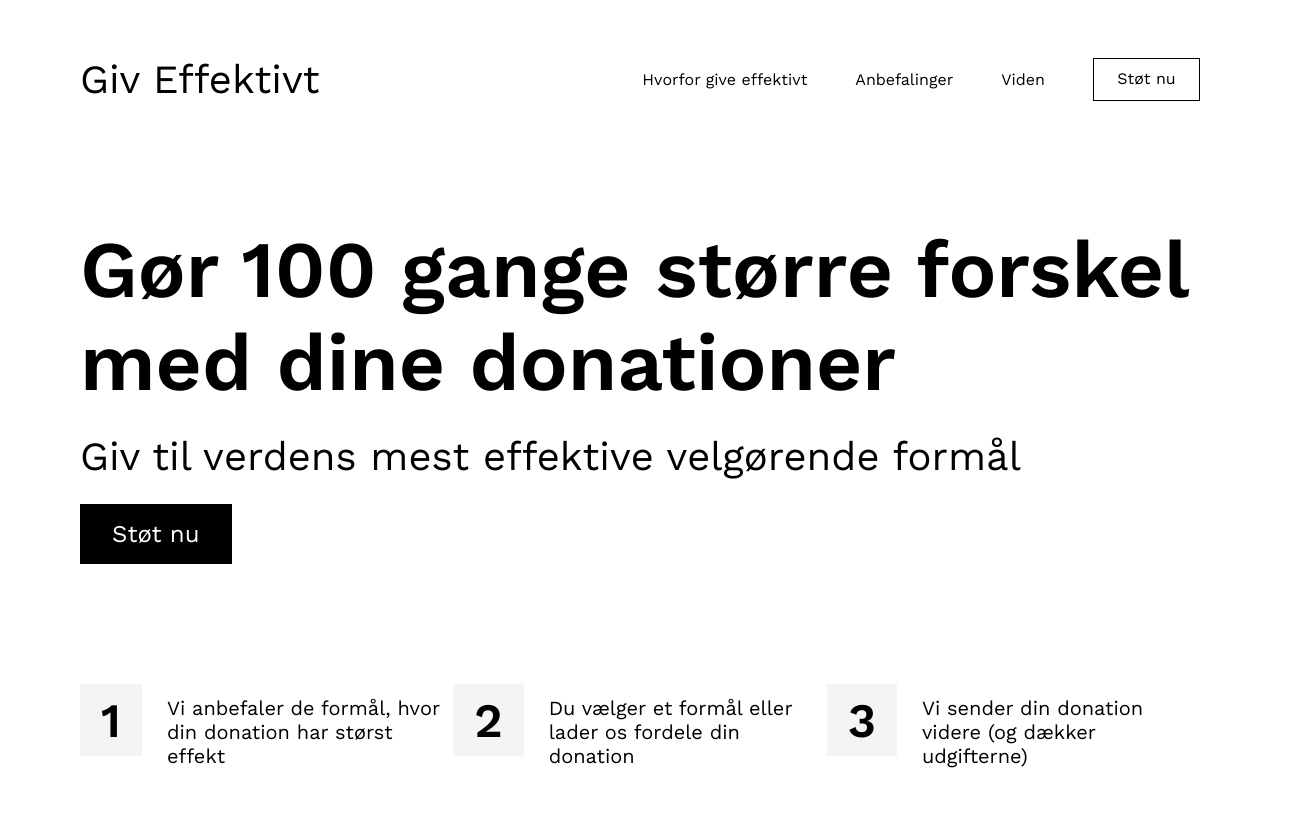
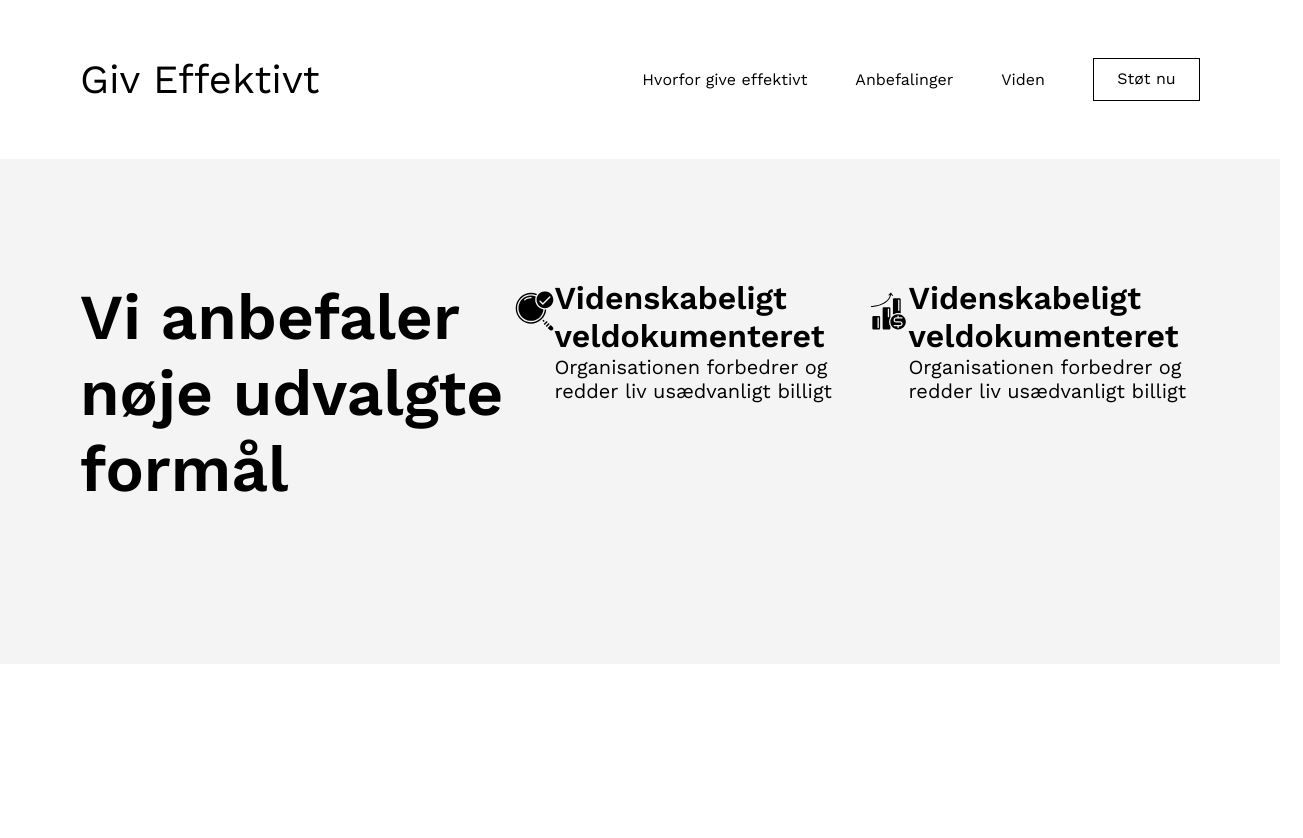
Before and after one commit to deniskolomoyets/denmarkcharity, a website: page index.html in a window 1280 px wide. Shown: the whole page, 1303 px wide, since content can reach past the window. After the commit the page ends 800 px from the top, so only its background shows below. Drawn offline with nearby package versions, Linux system fonts and the light colour scheme.

Commit message:
section goals

```diff
--- a/css/style.css
+++ b/css/style.css
@@ -10,6 +10,71 @@ body {
   font-family: 'Work Sans', sans-serif;
 }
 
+.none {
+  display: none !important;
+}
+
+.goals {
+  display: flex;
+  padding-top: 120px;
+  padding-bottom: 157px;
+  background-color: #f4f4f4;
+  min-height: 502px;
+}
+
+.goals-header {
+  display: flex;
+}
+.goals-header-title {
+  display: flex;
+  font-weight: 600;
+  font-size: 64px;
+
+}
+
+
+.goals-cards-test {
+  display: flex;
+  /* flex-direction: column;
+  justify-content: space-between;
+  align-items: center; */
+  height: 130px;
+  max-width: 410px;
+}
+
+
+
+.goals-header-head {
+  max-width: 435px;
+}
+
+.goals-card-title {
+  display: flex;
+  flex-direction: column;
+  font-weight: 600;
+  font-size: 32px;
+}
+.goals-card-text {
+  display: flex;
+  max-width: 323px;
+
+  font-weight: 400;
+  font-size: 20px;
+}
+
+.goals-cards {
+  display: flex;
+  flex-direction: row;
+}
+
+.goals-header-content {
+  width: 845px;
+}
+
+img {
+  height: 64px;
+  width: 64px;
+}
 
 
 /* .container-wide {
--- a/index.html
+++ b/index.html
@@ -8,7 +8,8 @@
     <link rel="stylesheet" href="./css/reset.css" />
     <link rel="stylesheet" href="./css/style.css" />
     <link rel="stylesheet" href="./css/blocks/header.css" />
-    <link rel="stylesheet" href="./css/blocks/home.css">
+    <link rel="stylesheet" href="./css/blocks/home.css" />
+    <link rel="stylesheet" href="./css/blocks/goals.css" />
     <link rel="preconnect" href="https://fonts.googleapis.com" />
     <link rel="preconnect" href="https://fonts.gstatic.com" crossorigin />
     <link
@@ -35,7 +36,7 @@
       </div>
     </header>
     <main>
-      <section class="home">
+      <section class="home none">
         <div class="container">
           <div class="home-content">
             <h1 class="home-heading">Gør 100 gange større forskel med dine donationer</h1>
@@ -67,6 +68,39 @@
         </div>
       </section>
 
+      <section class="goals">
+        <div class="container">
+          <div class="goals-header">
+            <div class="goals-header-head">
+              <h2 class="goals-header-title">Vi anbefaler nøje udvalgte formål</h2>
+            </div>
+            <div class="goals-header-content">
+              <div class="goals-cards">
+                <div class="goals-cards-test">
+                  <div class="goals-card-img"> <img class="imgr" src="./img/loop.svg" alt="Loop" /></div>
+
+                  <div class="goals-card-title">
+                    <div class="goals-card-title">Videnskabeligt veldokumenteret</div>
+                    <div class="goals-card-text">Organisationen forbedrer og redder liv usædvanligt billigt</div>
+
+                  </div>
+
+                </div>
+                <div class="goals-cards-test">
+                  <div class="goals-card-img"> <img class="imgr" src="./img/diagram.svg" alt="Loop" /></div>
+                  <div class="goals-card-title">
+                    <div class="goals-card-title">Videnskabeligt veldokumenteret</div>
+                    <div class="goals-card-text">Organisationen forbedrer og redder liv usædvanligt billigt</div>
+                  </div>
+
+                </div>
+              </div>
+              </div>
+
+            </div>
+          </div>
+        </div>
+      </section>
     </main>
     <!-- <header class="header">
       <div class="container-wide">
```
Also changed, not shown: css/blocks/goals.css (added), img/diagram.svg (added), img/loop.svg (added), img/message.svg (added), img/time.svg (added).
